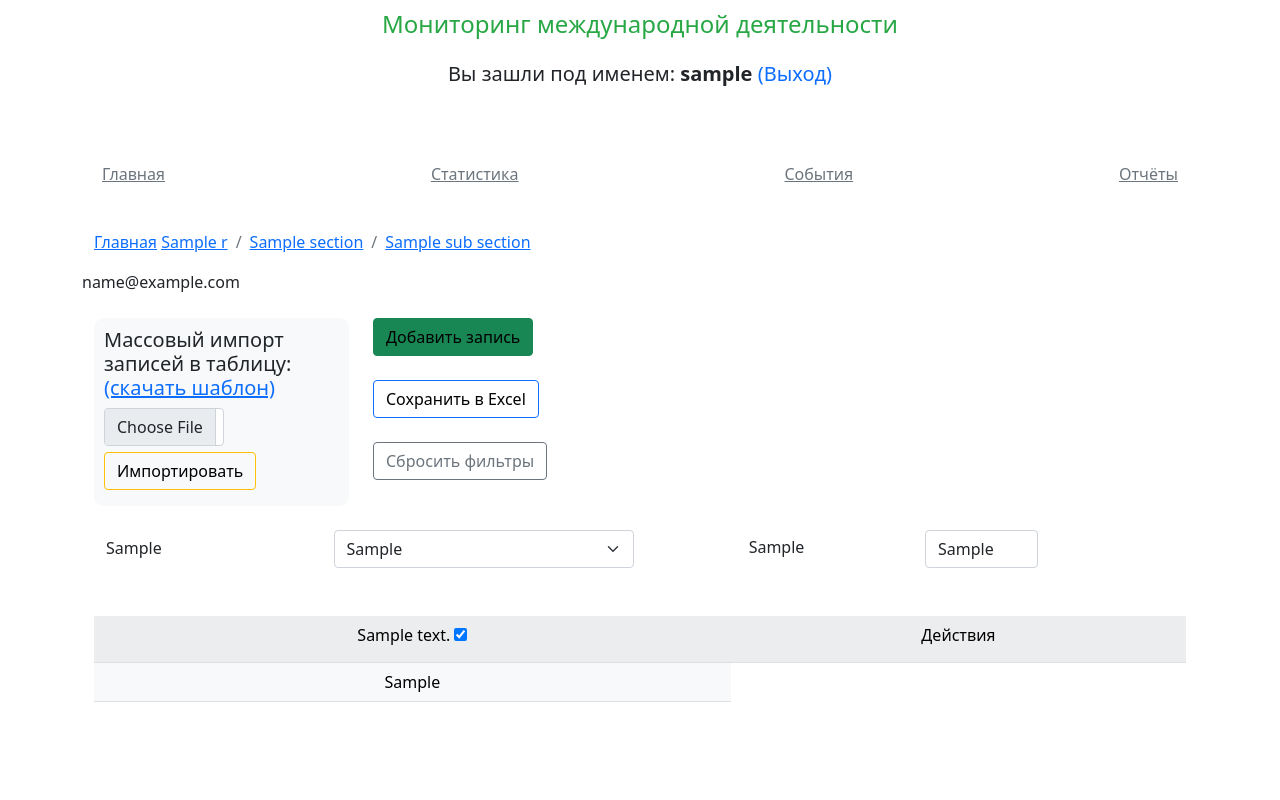
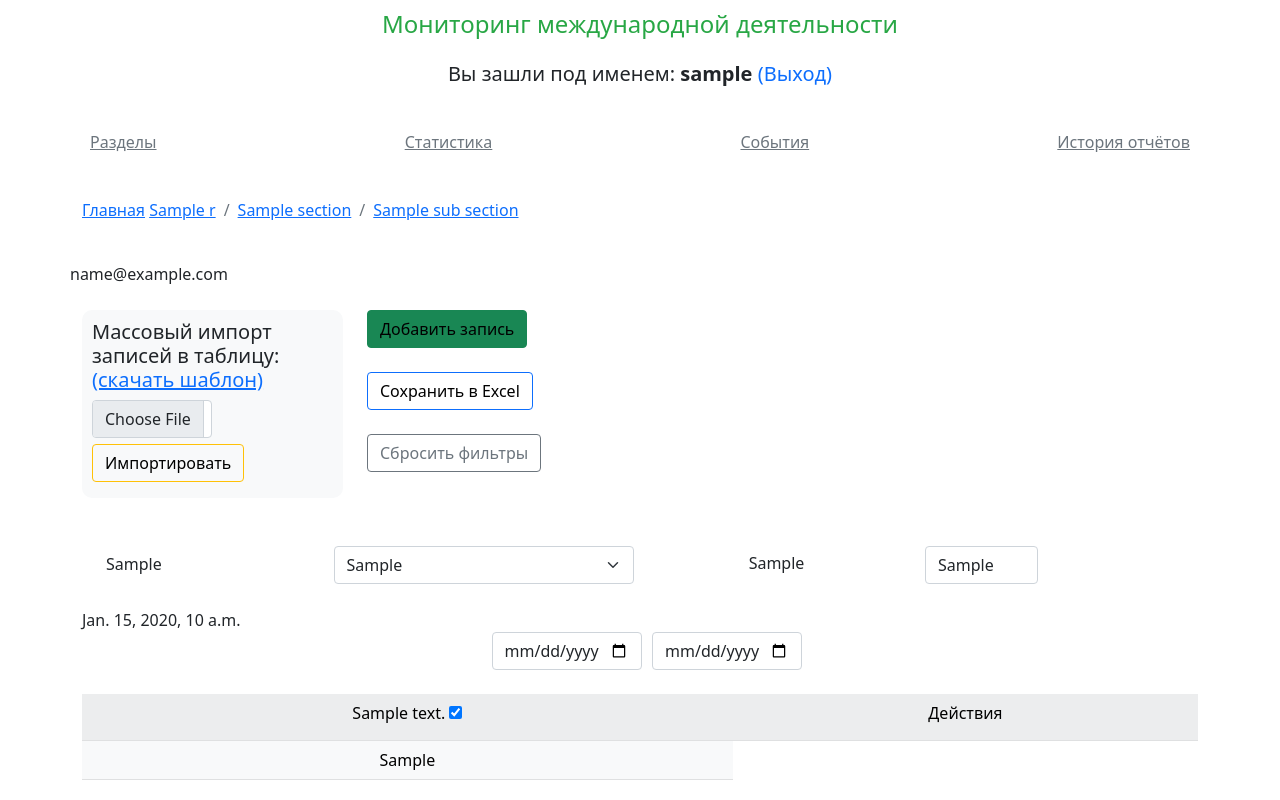
Before and after one commit to Andrew3100/DjangoLessons, a Django app: template interface/templates/interface/table_view.html in a window 1280 px wide. Run offline with Django 4.2, Linux system fonts and the light colour scheme; the template is opened without the code that fills it: most values are stand-ins (such as "Sample title", 1, 10 or a date in 2020).

Commit message:
Сменил типы данных по структуре БД. Внедрил форматирование меток таймстамп в даты (и обратно) в скрипты импорта, экспорта файлов, а также в скрипты вывода таблицы и ручного ввода записи через форму

```diff
--- a/interface/templates/interface/header/header.html
+++ b/interface/templates/interface/header/header.html
@@ -28,36 +28,31 @@
                <h5>Вы зашли под именем: <b>{{ username }}</b><a href="{% url 'logout'%}" style="text-decoration: none"> (Выход)</a></h5>
            </div>
        </div>
-      <header class="blog-header py-3">
-        <div class="row flex-nowrap justify-content-between align-items-center">
-          <div class="col-6">
-
-          </div>
-
-        </div>
-      </header>
             <br>
-    <div class="container">
+       <div class="row">
             <div class="nav-scroller py-1 mb-2">
                 <nav class="nav justify-content-between">
-      <a class="p-2 link-secondary text-center" href="/blocks">Главная</a>
+                  <a class="p-2 link-secondary text-center" href="/blocks">Разделы</a>
                   <a class="p-2 link-secondary text-center" href="/analisys">Статистика</a>
                   <a class="p-2 link-secondary text-center" href="/events">События</a>
-      <a class="p-2 link-secondary text-center" href="/reports">Отчёты</a>
+                  <a class="p-2 link-secondary text-center" href="/reports">История отчётов</a>
                 </nav>
             </div>
        </div>
-    </div>
-        <div class="container">
+            <br>
+       <div class="row">
             {% block crumbs %}
 
             {% endblock %}
        </div>
-        <div class="container">
+            <br>
+       <div class="row">
             {% block main_content %}
 
             {% endblock %}
        </div>
+   </div>
+
 
 
 
--- a/interface/templates/interface/table_list.html
+++ b/interface/templates/interface/table_list.html
@@ -21,7 +21,8 @@
 
 
 {% block main_content %}
-    <br>
+
+
     <ul class="list-group">
         {% for s in sub %}
             {% if s.section_id == url1 %}
--- a/interface/templates/interface/table_view.html
+++ b/interface/templates/interface/table_view.html
@@ -105,10 +105,11 @@
     <br>
 
     <div class="container">
-    <table class="table table-hover table-striped table-light text-center">
 
 
 
+<br>
+<br>
 <div class="container">
     <div class="row">
         <div class="col-6">
@@ -156,9 +157,20 @@
 
 {#{{ data }}#}
 
+    {{ time }}
 
+<div class="row">
+    <div class="col"><input type="date" id="date_1"
+                            class="form-control"
+                            onfocusout='' style="width: 150px; margin-left: 75%;"></div>
 
+    <div class="col"><input type="date" id="date_2"
+                            class="form-control"
+                            onfocusout='if (document.getElementById(`date_2`).value == ``) {
+                            exit();}; window.location.href=`{{ url }}&{{ counts.1 }}__range=${document.getElementById(`{{ counts.1 }}_id`).value}`' style="width: 150px;"></div>
+</div>
 
+<table class="table table-hover table-striped table-light text-center">
 <form id="excel" method="POST" action="/excel?{{ url1 }}">
 {% csrf_token %}
 
```
Also changed, not shown: interface/views.py (+41 -5 lines). Lines whose indentation alone changed are shown as unchanged.
